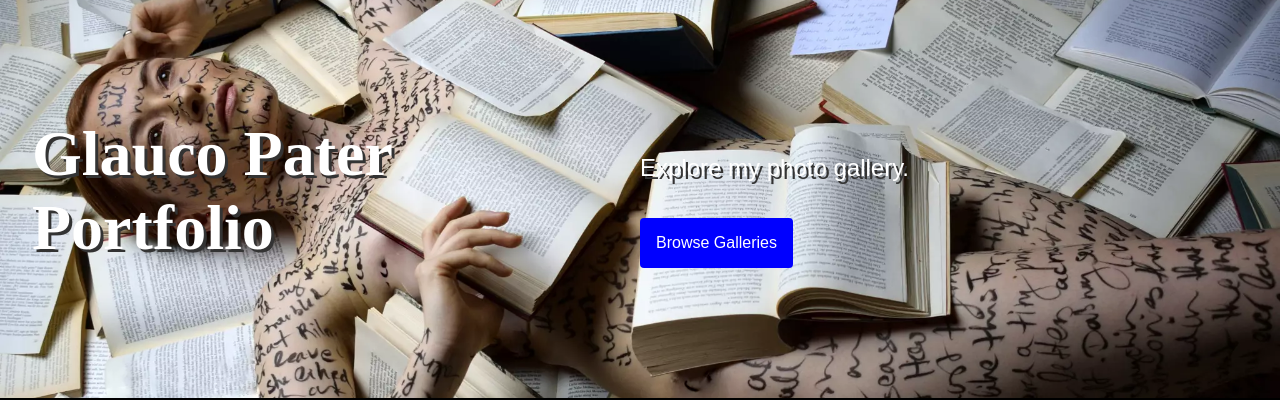
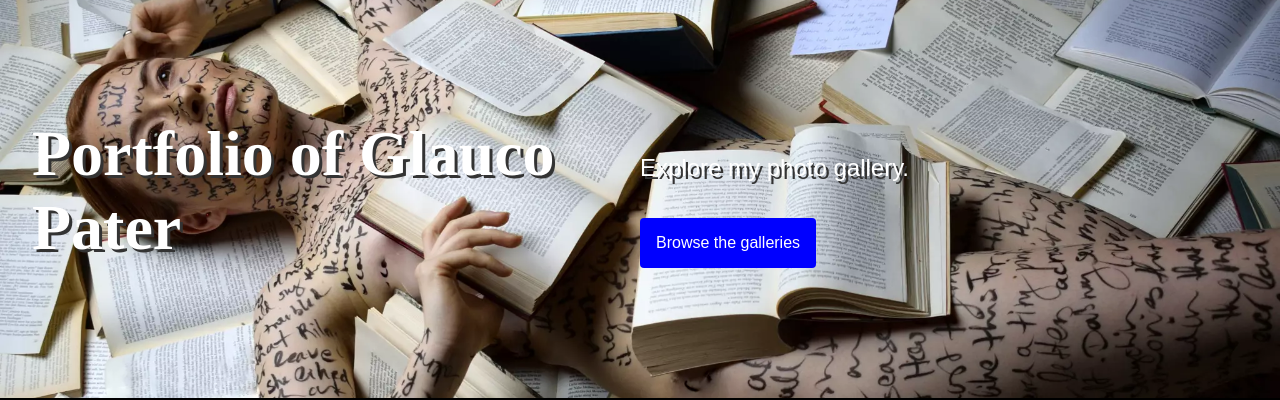
Before and after one commit to glaucopater/portfolio-creator, a React (Create React App) app: page / in a window 1280 px wide. Shown: the top 400 px of the page. Built offline with nearby package versions, Linux system fonts and the light colour scheme.

Commit message:
Replace anchro with navlink. Refactor Components

```diff
--- a/src/components/Gallery/index.js
+++ b/src/components/Gallery/index.js
@@ -2,6 +2,7 @@ import React, { PureComponent } from 'react';
 import PropTypes from 'prop-types';
 import { StyledGallery } from './styled';
 import Image from '../Image/';
+import { NavLink } from 'react-router-dom';
 
 export default class Gallery extends PureComponent {
   static propTypes = {
@@ -18,7 +19,7 @@ export default class Gallery extends PureComponent {
           <Image src={url} alt={gallery} />
           <figcaption>
             <h3>
-              <a href={`/gallery/${url}`}>{gallery}</a>
+              <NavLink to={`/gallery/${url}`}>{gallery}</NavLink>
             </h3>
           </figcaption>
         </figure>
--- a/src/components/GalleryDetail/index.js
+++ b/src/components/GalleryDetail/index.js
@@ -1,6 +1,7 @@
 import React, { PureComponent } from 'react';
 import { StyledGalleryDetail } from './styled';
 import Image from '../Image';
+import { NavLink } from 'react-router-dom';
 
 export default class GalleryDetail extends PureComponent {
   render() {
@@ -10,9 +11,9 @@ export default class GalleryDetail extends PureComponent {
         <figure>
           <Image src={image} alt={image} />
           <figcaption>
-            <a href={`/gallery/${name}/${image}`}>
+            <NavLink to={`/gallery/${name}/${image}`}>
               <h3>{name + ' ' + image}</h3>
-            </a>
+            </NavLink>
           </figcaption>
         </figure>
       </StyledGalleryDetail>
--- a/src/components/Hero/index.js
+++ b/src/components/Hero/index.js
@@ -1,12 +1,17 @@
 import React from 'react';
 import { StyledHero } from './styled';
+import { NavLink } from 'react-router-dom';
+import strings from '../../constants/strings';
+
 const Hero = () => {
   return (
     <StyledHero>
-      <h1>Glauco Pater Portfolio</h1>
+      <h1>
+        {strings.portfolioOf} {strings.author}
+      </h1>
       <article>
-        <p>Explore my photo gallery.</p>
-        <a href="#galleries">Browse Galleries</a>
+        <p>{strings.explore}</p>
+        <NavLink to="#galleries">{strings.browse}</NavLink>
       </article>
     </StyledHero>
   );
--- a/src/components/Next/index.js
+++ b/src/components/Next/index.js
@@ -1,17 +1,13 @@
 import React from 'react';
 import strings from '../../constants/strings';
+import { NavLink } from 'react-router-dom';
 
-const Next = props => {
-  const { gallery, currentImage } = props;
+const Next = ({ gallery, currentImage }) => {
   const currentPos = +currentImage.replace(gallery, '');
-
   return (
-    <a
-      href={`/gallery/${gallery}/${gallery}${currentPos + 1}`}
-      alt={currentImage}
-    >
+    <NavLink to={`/gallery/${gallery}/${gallery}${currentPos + 1}`}>
       {strings.next}
-    </a>
+    </NavLink>
   );
 };
 
--- a/src/components/Prev/index.js
+++ b/src/components/Prev/index.js
@@ -1,20 +1,17 @@
 import React from 'react';
 import strings from '../../constants/strings';
+import { NavLink } from 'react-router-dom';
 
-const Prev = props => {
-  const { gallery, currentImage } = props;
+const Prev = ({ gallery, currentImage }) => {
   const currentPos = +currentImage.replace(gallery, '');
 
   if (currentPos === 1) {
     return null;
   }
   return (
-    <a
-      href={`/gallery/${gallery}/${gallery}${currentPos - 1}`}
-      alt={currentImage}
-    >
+    <NavLink to={`/gallery/${gallery}/${gallery}${currentPos - 1}`}>
       {strings.prev}
-    </a>
+    </NavLink>
   );
 };
 
--- a/src/constants/strings.js
+++ b/src/constants/strings.js
@@ -1,5 +1,6 @@
 export default {
-  portfolio: 'Portfolio',
+  portfolioOf: 'Portfolio of',
+  author: 'Glauco Pater',
   galleries: 'Galleries',
   publishedAt: 'Published',
   details: 'Details',
@@ -7,4 +8,6 @@ export default {
   open: 'Open',
   prev: 'Prev',
   next: 'Next',
+  browse: 'Browse the galleries',
+  explore: 'Explore my photo gallery.',
 };
```
Also changed, not shown: src/components/Header/index.js (+4 -4 lines).
